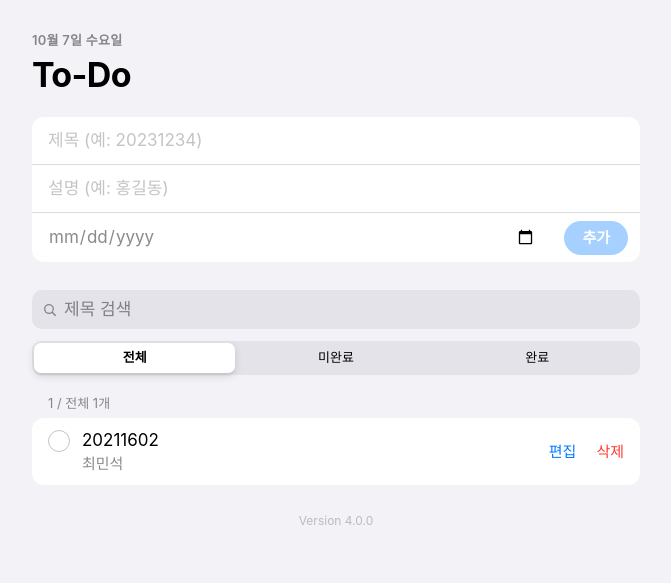
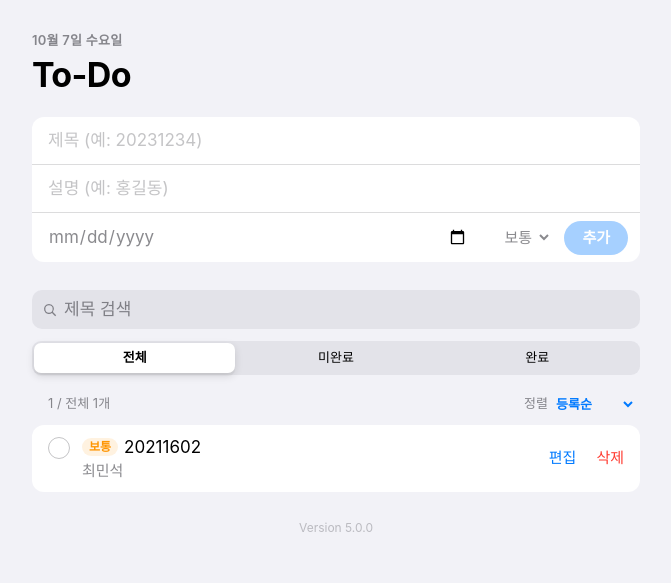
Before and after one commit to minseok209/FastApi-Todos, a FastAPI app: page / in a window 1280 px wide. Shown: the top 583 px of the page, without its empty margins (304-975 px from the left). Run offline with FastAPI, Linux system fonts and the light colour scheme.

Commit message:
feat: add todo priority and priority sort for version 5.0.0
- priority field (high / medium / low, default medium; old data reads as medium)
- GET /todos?sort=priority orders high -> medium -> low, keeping creation order within a level
- UI: priority select in the add form and edit sheet, colored badge per item, sort selector
- unit, deployed API and Playwright UI tests for the new behavior; test defaults now point
  at the personal-server deployment (163.239.77.83:5002)

Co-Authored-By: Claude Opus 5.5 <noreply@anthropic.com>

```diff
--- a/fastapi-app/main.py
+++ b/fastapi-app/main.py
@@ -1,6 +1,7 @@
 import json
 from datetime import date
 from pathlib import Path
+from typing import Literal
 
 from fastapi import FastAPI, HTTPException
 from fastapi.responses import FileResponse
@@ -15,12 +16,16 @@ if not TODO_FILE.exists():                       # 없으면 빈 목록으로
 
 app = FastAPI(title="To-Do List API")
 
+Priority = Literal["high", "medium", "low"]      # 우선순위: 높음 / 보통 / 낮음
+PRIORITY_RANK = {"high": 0, "medium": 1, "low": 2}  # 우선순위순 정렬 기준 (작을수록 위)
+
 
 class TodoIn(BaseModel):                         # 클라이언트가 보내는 데이터 (id 없음)
     title: str = Field(min_length=1, max_length=100)
     description: str = ""
     completed: bool = False
     due_date: date | None = None                 # 마감일 (없으면 null) — 기존 데이터도 그대로 읽힌다
+    priority: Priority = "medium"                # 우선순위 (없으면 보통) — 기존 데이터도 그대로 읽힌다
 
 
 class TodoItem(TodoIn):                          # 서버가 돌려주는 데이터 (id 있음)
@@ -46,11 +51,13 @@ def find_index(todos: list[TodoItem], todo_id: int) -> int:
 
 
 @app.get("/todos")                               # 목록 조회 — ?q=검색어 로 제목 검색 (대소문자 무시)
-def get_todos(q: str = "") -> list[TodoItem]:
+def get_todos(q: str = "", sort: Literal["created", "priority"] = "created") -> list[TodoItem]:
     todos = load_todos()
     keyword = q.strip().casefold()
     if keyword:
         todos = [t for t in todos if keyword in t.title.casefold()]
+    if sort == "priority":                       # ?sort=priority — 높음 → 보통 → 낮음, 같으면 등록 순서 유지
+        todos.sort(key=lambda t: PRIORITY_RANK[t.priority])
     return todos
 
 
--- a/fastapi-app/templates/index.html
+++ b/fastapi-app/templates/index.html
@@ -20,6 +20,8 @@
             --red: #ff3b30;
             --red-bg: rgba(255, 59, 48, .1);
             --mark: rgba(255, 204, 0, .35);
+            --orange: #ff9500;
+            --orange-bg: rgba(255, 149, 0, .12);
         }
         @media (prefers-color-scheme: dark) {
             :root {
@@ -35,6 +37,8 @@
                 --red: #ff453a;
                 --red-bg: rgba(255, 69, 58, .15);
                 --mark: rgba(255, 214, 10, .3);
+                --orange: #ff9f0a;
+                --orange-bg: rgba(255, 159, 10, .18);
             }
         }
 
@@ -47,7 +51,7 @@
                   "Pretendard", "Segoe UI", "Malgun Gothic", system-ui, sans-serif;
             -webkit-font-smoothing: antialiased;
         }
-        button, input { font: inherit; color: inherit; }
+        button, input, select { font: inherit; color: inherit; }
         button { cursor: pointer; }
         button:focus-visible, input[type="checkbox"]:focus-visible { outline: 2px solid var(--blue); outline-offset: 2px; }
 
@@ -68,7 +72,9 @@
         #todo-form input + input, dialog input + input { border-top: .5px solid var(--separator); }
         #todo-form input::placeholder, dialog input::placeholder { color: var(--tertiary); }
         #todo-form .row { display: flex; align-items: center; gap: 12px; border-top: .5px solid var(--separator); padding-right: 12px; }
-        #todo-form .row input { flex: 1; border: 0; color: var(--secondary); }
+        #todo-form .row input { flex: 1; min-width: 0; border: 0; color: var(--secondary); }
+        select { border: 0; background: none; font-size: 15px; color: var(--secondary); padding: 6px 4px; cursor: pointer; }
+        dialog select { display: block; width: 100%; padding: 12px 12px; font-size: 17px; color: var(--label); border-top: .5px solid var(--separator); }
         .primary {
             border: 0; border-radius: 999px; padding: 7px 18px;
             background: var(--blue); color: #fff; font-size: 15px; font-weight: 600;
@@ -97,7 +103,10 @@
             box-shadow: 0 3px 8px rgba(0, 0, 0, .12), 0 3px 1px rgba(0, 0, 0, .04);
         }
 
-        #count { margin: 20px 16px 6px; color: var(--secondary); font-size: 13px; text-transform: uppercase; }
+        .list-head { display: flex; align-items: center; justify-content: space-between; gap: 8px; margin: 14px 4px 6px 16px; }
+        #count { margin: 0; color: var(--secondary); font-size: 13px; text-transform: uppercase; }
+        .sort { display: flex; align-items: center; color: var(--secondary); font-size: 13px; }
+        .sort select { color: var(--blue); font-size: 13px; font-weight: 600; }
         #error { margin: 0 0 12px; padding: 12px 16px; border-radius: 12px; background: var(--red-bg); color: var(--red); font-size: 15px; }
 
         /* 목록 */
@@ -111,6 +120,11 @@
         li .desc, li .due { display: block; margin-top: 2px; font-size: 15px; color: var(--secondary); overflow-wrap: anywhere; }
         li .due { font-size: 13px; }
         li .due.overdue { color: var(--red); font-weight: 600; }
+        /* 우선순위 배지 */
+        .badge { display: inline-block; margin-right: 6px; padding: 1px 7px; border-radius: 999px; font-size: 12px; font-weight: 600; vertical-align: 2px; }
+        .badge.high { color: var(--red); background: var(--red-bg); }
+        .badge.medium { color: var(--orange); background: var(--orange-bg); }
+        .badge.low { color: var(--secondary); background: var(--fill); }
         mark { background: var(--mark); color: inherit; border-radius: 3px; padding: 0 1px; }
 
         input[type="checkbox"] {
@@ -158,6 +172,11 @@
         <input type="text" id="description" placeholder="설명 (예: 홍길동)">
         <div class="row">
             <input type="date" id="due" aria-label="마감일">
+            <select id="priority" aria-label="우선순위">
+                <option value="high">높음</option>
+                <option value="medium" selected>보통</option>
+                <option value="low">낮음</option>
+            </select>
             <button type="submit" class="primary" disabled>추가</button>
         </div>
     </form>
@@ -173,14 +192,22 @@
         <button type="button" data-filter="completed" aria-pressed="false">완료</button>
     </div>
 
-    <p id="count" aria-live="polite"></p>
+    <div class="list-head">
+        <p id="count" aria-live="polite"></p>
+        <label class="sort">정렬
+            <select id="sort" aria-label="정렬">
+                <option value="created">등록순</option>
+                <option value="priority">우선순위순</option>
+            </select>
+        </label>
+    </div>
     <p id="error" role="alert" hidden></p>
     <section class="card">
         <ul id="todo-list"></ul>
         <p id="empty" hidden>표시할 To-Do가 없습니다.</p>
     </section>
 
-    <footer>Version 4.0.0</footer>
+    <footer>Version 5.0.0</footer>
 </main>
 
 <dialog id="edit-dialog" aria-labelledby="edit-heading">
@@ -194,6 +221,11 @@
             <input type="text" id="edit-title" aria-label="제목" maxlength="100" required>
             <input type="text" id="edit-description" aria-label="설명" placeholder="설명">
             <input type="date" id="edit-due" aria-label="마감일">
+            <select id="edit-priority" aria-label="우선순위">
+                <option value="high">높음</option>
+                <option value="medium">보통</option>
+                <option value="low">낮음</option>
+            </select>
         </div>
     </form>
 </dialog>
@@ -206,6 +238,7 @@
         let todos = [];                 // 서버에서 받아 둔 전체 목록
         let filter = "all";             // all | active | completed
         let query = "";                 // 제목 검색어 (소문자)
+        let sort = "created";           // created(등록순) | priority(우선순위순) — 정렬은 서버가 한다
         let editing = null;             // 편집 시트에서 수정 중인 항목
 
         // 모든 요청을 한 곳에서 처리하고, 실패는 조용히 넘기지 않는다
@@ -228,7 +261,7 @@
           }
         }
 
-        const load = () => run("목록 불러오기", async () => { todos = await api("/todos"); render(); });
+        const load = () => run("목록 불러오기", async () => { todos = await api(`/todos?sort=${sort}`); render(); });
         const save = (id, todo) => run("수정", async () => { await api(`/todos/${id}`, "PUT", todo); await load(); });
 
         function el(tag, props = {}, ...children) {
@@ -250,6 +283,9 @@
           if (at < 0) return [title];
           return [title.slice(0, at), el("mark", { textContent: title.slice(at, at + query.length) }), title.slice(at + query.length)];
         }
+
+        const PRIORITY_LABEL = { high: "높음", medium: "보통", low: "낮음" };
+        const badge = (priority) => el("span", { className: `badge ${priority}`, textContent: PRIORITY_LABEL[priority] });
 
         // 오늘 날짜를 "YYYY-MM-DD"(로컬 시간)로 — 마감일 문자열과 그대로 비교할 수 있다
         const today = () => new Date().toLocaleDateString("sv-SE");
@@ -280,6 +316,7 @@
               onchange: () => save(todo.id, { ...todo, completed: check.checked }),
             });
             const content = el("div", { className: "content" },
+              badge(todo.priority),
               el("span", { className: todo.completed ? "title done" : "title" }, ...highlight(todo.title)));
             if (todo.description) content.append(el("span", { className: "desc", textContent: todo.description }));
             if (todo.due_date) content.append(dueLabel(todo));
@@ -294,6 +331,7 @@
           $("edit-title").value = todo.title;
           $("edit-description").value = todo.description;
           $("edit-due").value = todo.due_date ?? "";
+          $("edit-priority").value = todo.priority;
           dialog.showModal();
         }
 
@@ -305,6 +343,7 @@
             title: $("edit-title").value.trim(),
             description: $("edit-description").value.trim(),
             due_date: $("edit-due").value || null,
+            priority: $("edit-priority").value,
           });
         };
         $("edit-cancel").onclick = () => dialog.close();
@@ -325,6 +364,7 @@
               title: $("title").value.trim(),
               description: $("description").value.trim(),
               due_date: $("due").value || null,
+              priority: $("priority").value,
             });
             event.target.reset();
             submitBtn.disabled = true;
@@ -332,6 +372,7 @@
           });
         };
 
+        $("sort").onchange = () => { sort = $("sort").value; load(); };
         $("search").oninput = () => { query = $("search").value.trim().toLowerCase(); render(); };
 
         for (const btn of $("filters").querySelectorAll("button[data-filter]")) {
--- a/ui-tests/pytest.ini
+++ b/ui-tests/pytest.ini
@@ -1,4 +1,4 @@
 [pytest]
 # 테스트할 주소 — 다른 곳을 테스트하려면 --base-url http://... 로 덮어쓴다
-base_url = http://163.239.77.76:8055
+base_url = http://163.239.77.83:5002
 addopts = -ra --screenshot only-on-failure --output ui_report/test-results
```
Also changed, not shown: api-tests/test_deployed_api.py (+20 -5 lines), fastapi-app/tests/test_main.py (+53 -1 lines), ui-tests/test_ui.py (+38 -3 lines), CHANGELOG.md.
